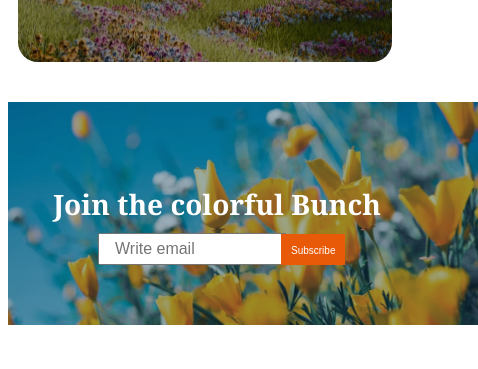
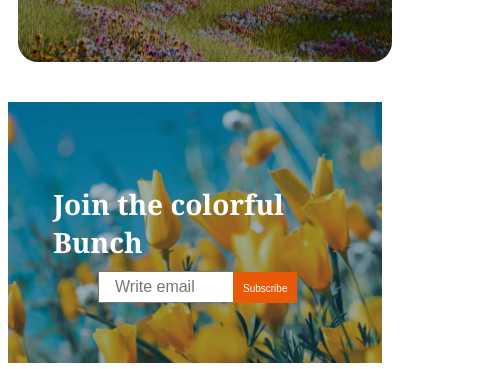
Before and after one commit to tamjid97/my-second-assignment, a plain HTML site: page index.html in a window 390 px wide. Shown: the part 4170-4539 px from the top of the page, 478 px wide, since content can reach past the window. Drawn offline with Linux system fonts and the light colour scheme.

Commit message:
added new

```diff
--- a/style.css
+++ b/style.css
@@ -103,7 +103,7 @@ body {
   margin-right: 400px;
 }
 /*///////////////////////////////////Responsive/////////////////////////////////////////////////*/
-  @media screen and (max-width: 576px){
+   @media screen and (max-width: 576px){
   .para img {
   max-width: 425px;
 }
@@ -113,7 +113,7 @@ body {
 }
 .frind-2{
   /* font-weight: bold; */
-  font-size: 30px;
+    font-size: 30px;
   margin-bottom: 5px;
   width: 250px;
 }
@@ -130,6 +130,10 @@ body {
   margin-left: 20px;
 }
   }
+
+
+
+
 /* ================================================================================================= */
 /* ---------------------------------------section-2----------------------------------------------------------- -- */
 .product-section{
@@ -510,11 +514,12 @@ margin-left: -5px;
 @media (max-width: 576px) {
   .scarce {
     height: auto;
-    width: 430px;
+    width: 100%;
     padding: 60px 20px;
     background-position: center;
     margin-top: 20px;
     overflow-x: hidden;
+    box-sizing: border-box;
   }
 
   .join-co {
```
